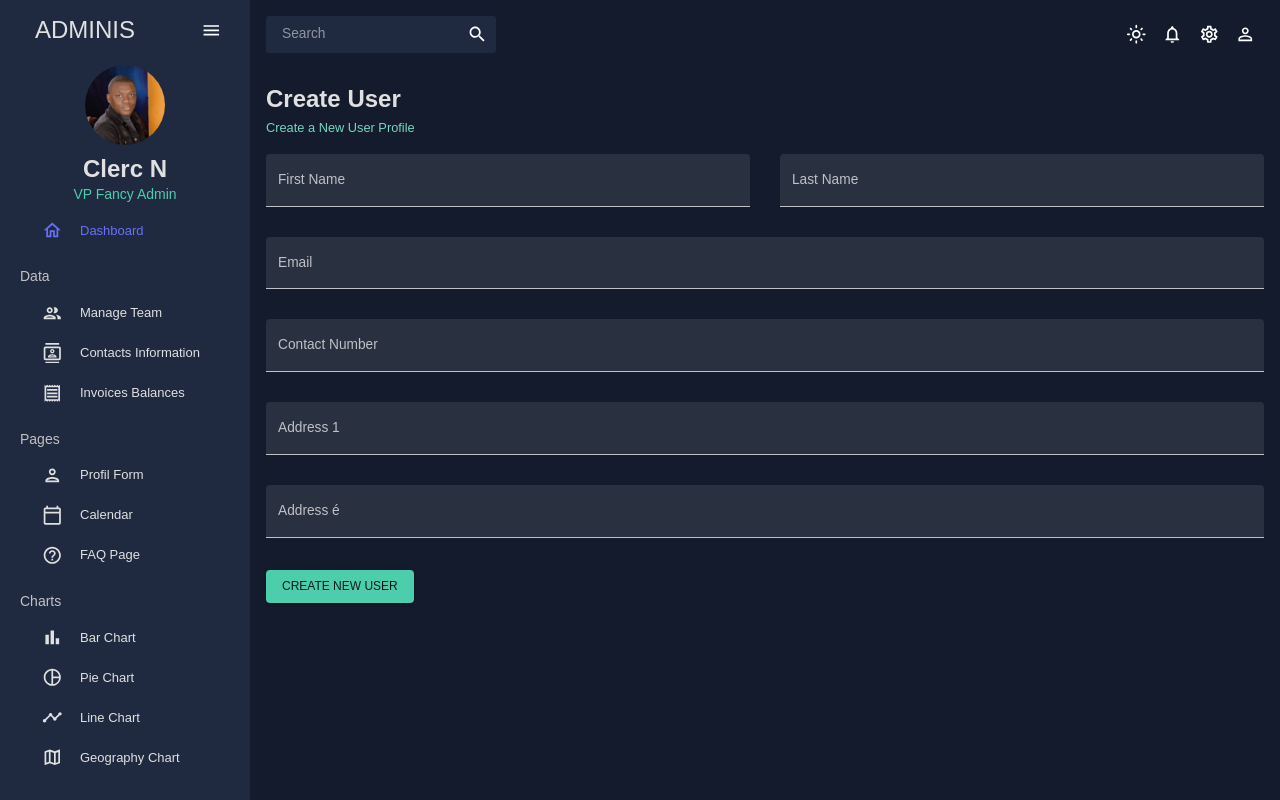
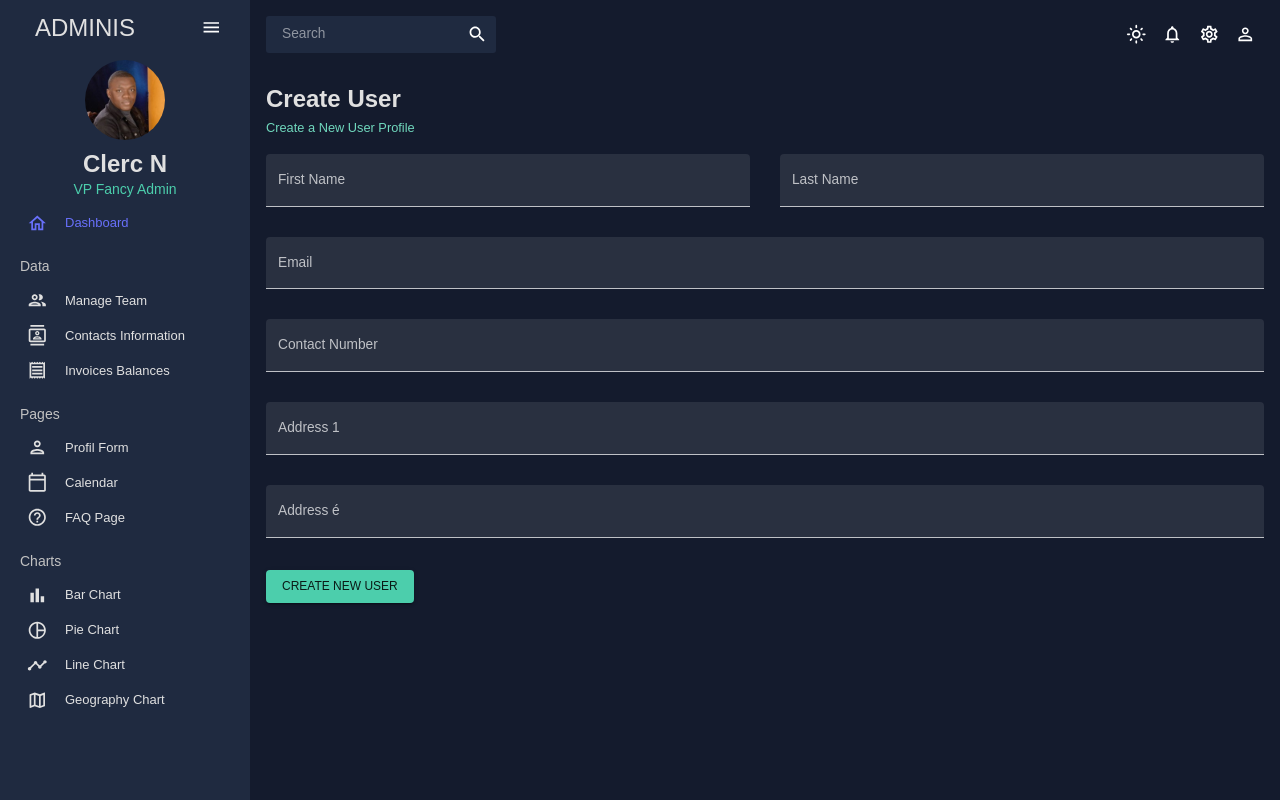
Before and after one commit to ncn17/ncn-react-admin, a React (Vite) app: page /profil-form in a window 1280 px wide. Built offline with nearby package versions, Linux system fonts and the light colour scheme.

Commit message:
fix lint issue

```diff
--- a/src/components/texfieldForm/index.tsx
+++ b/src/components/texfieldForm/index.tsx
@@ -1,7 +1,8 @@
-import { TextField } from '@mui/material';
+import { TextField, TextFieldProps } from '@mui/material';
 import { useField } from 'formik';
+import { FC } from 'react';
 
-type TextFieldType = {
+type CustomTextFieldProps = TextFieldProps & {
   name: string,
   label: string,
 };
@@ -11,11 +12,11 @@ type TextFieldType = {
  * validation and settings
  * @returns TextField
  */
-export const TextFieldForm = ({
+export const TextFieldForm: FC<CustomTextFieldProps> = ({
   name,
   label,
   ...props
-}: TextFieldType): JSX.Element => {
+}) => {
   const [field, meta] = useField(name);
 
   return (
--- a/src/pages/global/SidebarMenu.tsx
+++ b/src/pages/global/SidebarMenu.tsx
@@ -87,12 +87,12 @@ export default function SidebarMenu() {
             color: '#6870fa !important',
           },
           [`.${menuClasses.button} `]: {
-            marginLeft: !isCollapse ? '15px' : '0px',
+            margin: !isCollapse ? '15px aauto' : '0px',
             '&:hover': {
               backgroundColor: 'transparent !important',
               color: '#868dfb !important',
             },
-            height: '40px !important',
+            height: '35px !important',
           },
         }}
       >
--- a/src/pages/profiles/index.tsx
+++ b/src/pages/profiles/index.tsx
@@ -33,7 +33,7 @@ export const Profiles = () => {
   const isNoMobile = useMediaQuery('(min-width:600px)');
 
   const handleFormSubmit: any = (values: object, actions: any) => {
-    console.log(values);
+    // console.log(values);
 
     actions.resetForm();
   };
```
